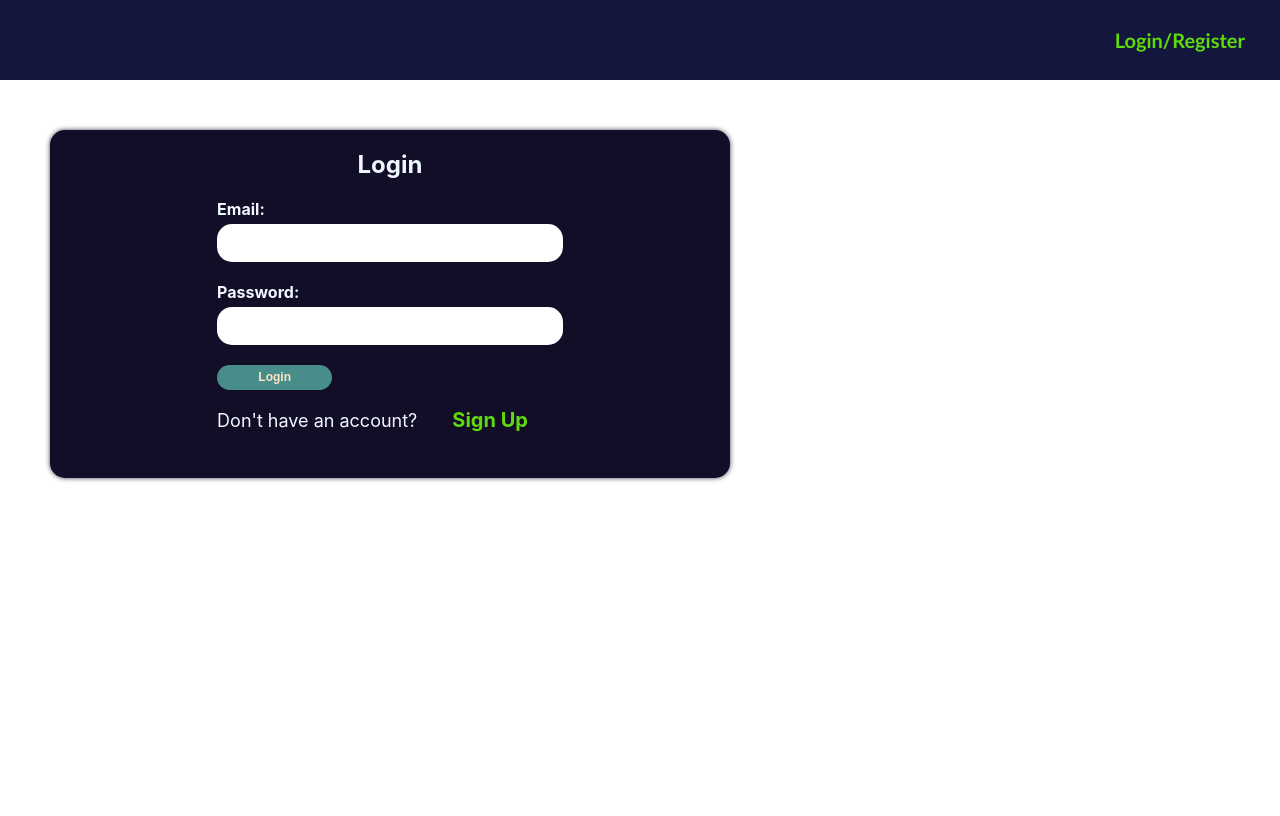
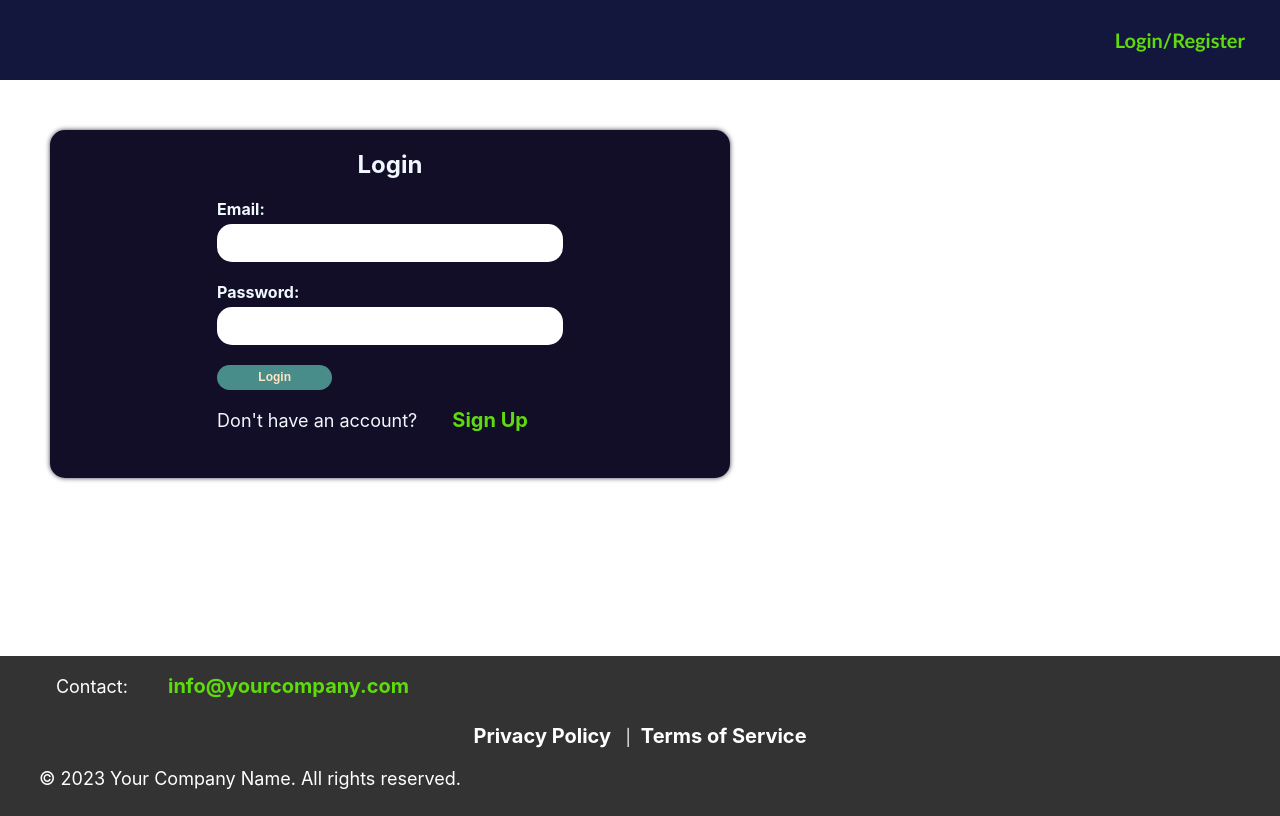
Before and after one commit to Collinswarui/project_tracker, a React (Create React App) app in the folder client/: page /login in a window 1280 px wide. Built offline with nearby package versions, Linux system fonts and the light colour scheme; the HTML template or start-up script is replaced by a standard one.

Commit message:
added a footer

```diff
--- a/client/src/App.js
+++ b/client/src/App.js
@@ -6,6 +6,7 @@
 import { Navbar } from './components/Navbar';
 import { Login } from './pages/Login'
 import { Landing } from './pages/Landing'
+import { Footer } from './components/Footer'
 // import { useCookies }  from 'react-cookie'
 
 
@@ -25,6 +26,7 @@
             <Route path='/register' element={<Auth />}/>
             <Route path='/login' element={<Login />}/>
         </Routes>
+        <Footer />
       </Router>
       </div>
   );
--- /dev/null
+++ b/client/src/components/Footer.jsx
@@ -0,0 +1,13 @@
+export const Footer = () => {
+    return(
+        <footer>
+            <p>Contact: <a href="mailto:info@yourcompany.com">info@yourcompany.com</a></p>
+            <nav>
+            <a href="#">Privacy Policy</a> |
+            <a href="#">Terms of Service</a>
+            </nav>
+            <p>&copy; 2023 Your Company Name. All rights reserved.</p>
+
+        </footer>
+    )
+}
--- a/client/src/index.css
+++ b/client/src/index.css
@@ -24,6 +24,9 @@
 body {
   margin: 0;
   padding: 0;
+  display: flex;
+  min-height: 100vh;
+  flex-direction: column;
 }
 
 .auth {
@@ -229,6 +232,33 @@
 
 }
 
+footer {
+  background-color: #333;
+  color: #fff;
+  /* padding: 3px; */
+  text-align: center;
+  align-items: center;
+  position: absolute;
+  margin-bottom:0px;
+  width: 100%;
+  /* height: 100px; */
+  margin-top: 10%;
+}
+
+footer p {
+  /* margin-top: 15px; */
+}
+
+nav {
+  /* margin-top: 5px; */
+}
+
+nav a {
+  color: #fff;
+  text-decoration: none;
+  margin: 0 10px;
+}
+
 
 
 @media (max-width: 768px) {
```
